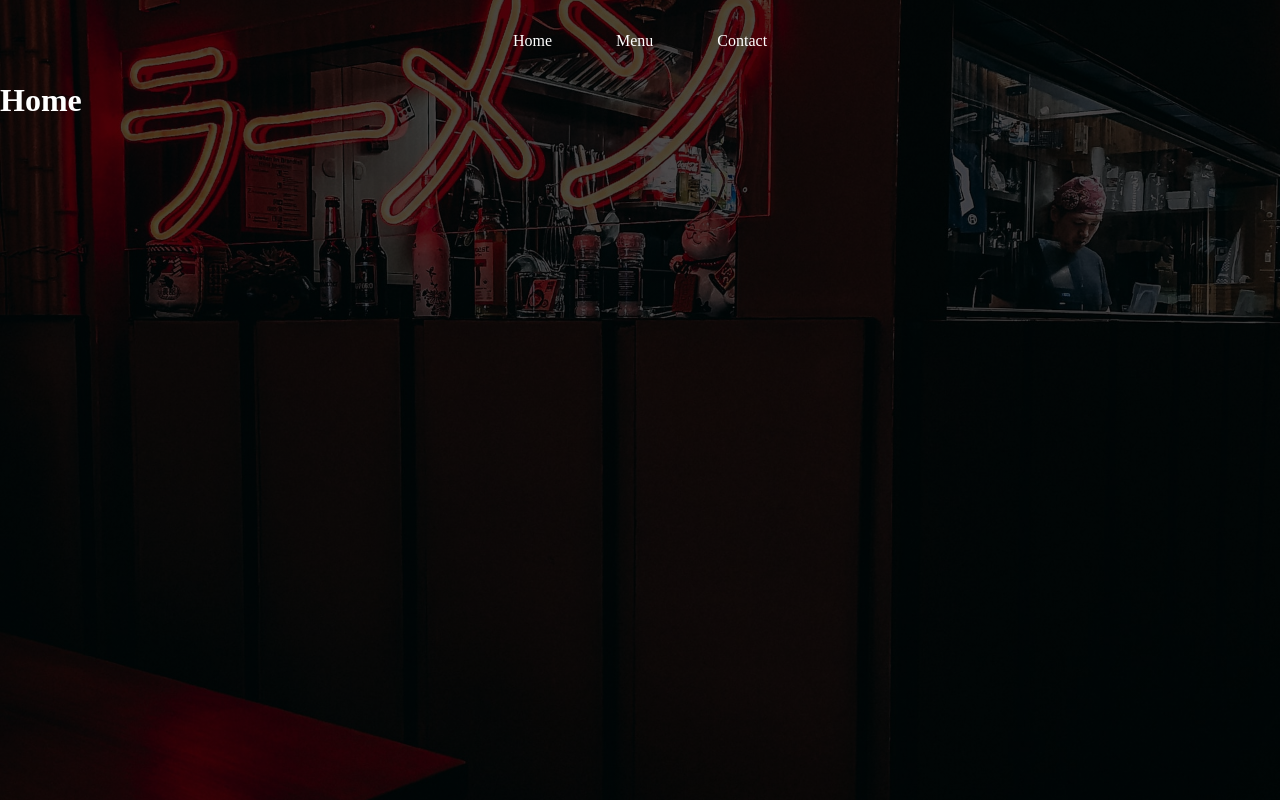
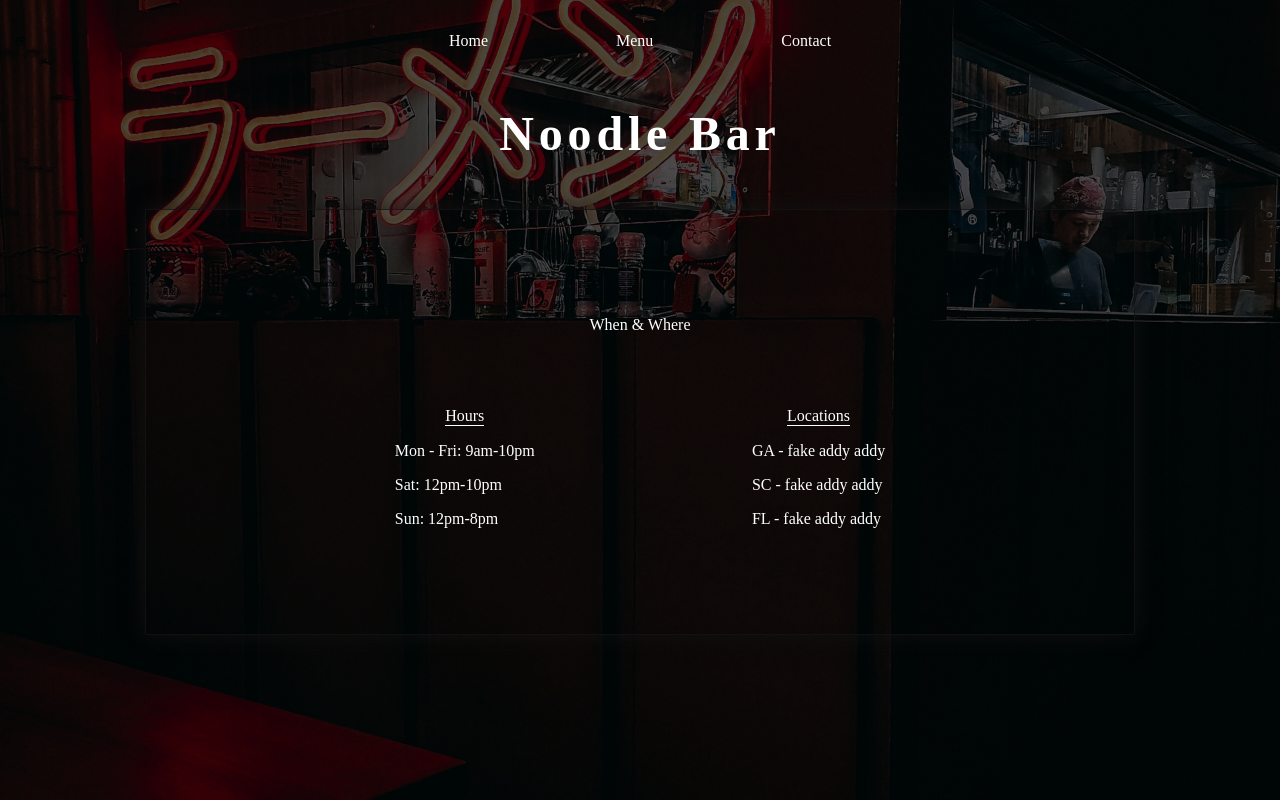
Before and after one commit to Marshnme/Restaurant-HomePage, a website built with webpack: page dist/index.html in a window 1280 px wide. Both pictures are taken after a click on the element "Home". Built offline with nearby package versions, Linux system fonts and the light colour scheme.

Commit message:
home page layout and basic styling complete

```diff
--- a/src/components/home.js
+++ b/src/components/home.js
@@ -4,13 +4,70 @@
 
 const home = () => {
     const contentDiv = document.querySelector(".content");
-    contentDiv.classList.add("home-img")
     const mainEle = document.querySelector("main");
-    let headerTest = document.createElement("h1");
-    headerTest.textContent="Home";
+    let buisName = document.createElement("h1");
+    buisName.classList.add("text-shadow","name")
+    buisName.textContent="Noodle Bar";
+
+    let infoContainer = document.createElement("div");
+    infoContainer.classList.add("info-contain")
+
+    let infoContainTitle = document.createElement("p");
+    infoContainTitle.classList.add("info-contain-title")
+    infoContainTitle.textContent = "When & Where"
+
+    infoContainer.prepend(infoContainTitle);
+
+    let infoContentContainer = document.createElement("div");
+    infoContentContainer.classList.add("info-content-container")
+
+    infoContainer.appendChild(infoContentContainer)
+
+    // HOURS HTML
+    let hoursContain = document.createElement("div")
+    hoursContain.classList.add("info-content")
+    let hoursTitle = document.createElement("p")
+    hoursTitle.classList.add("content-titles")
+    // hours.classList.add("hours")
+    hoursTitle.textContent = "Hours"
+    let monFri = document.createElement("p")
+    monFri.textContent = "Mon - Fri: 9am-10pm"
+    let sat = document.createElement("p")
+    sat.textContent = "Sat: 12pm-10pm"
+    let sunday = document.createElement("p")
+    sunday.textContent = "Sun: 12pm-8pm"
 
 
-    mainEle.appendChild(headerTest)
+    // LOCATION HTML
+
+    let locationContain = document.createElement("div")
+    locationContain.classList.add("info-content")
+
+    let locationTitle = document.createElement("p")
+    locationTitle.classList.add("content-titles")
+    locationTitle.textContent = "Locations"
+    let locationOne = document.createElement("p")
+    locationOne.textContent = "GA - fake addy addy"
+    let locationTwo = document.createElement("p")
+    locationTwo.textContent = "SC - fake addy addy"
+    let locationThree = document.createElement("p")
+    locationThree.textContent = "FL - fake addy addy"
+
+
+    mainEle.appendChild(buisName)
+    mainEle.appendChild(infoContainer)
+    infoContentContainer.appendChild(hoursContain)
+    infoContentContainer.appendChild(locationContain)
+
+    hoursContain.appendChild(hoursTitle)
+    hoursContain.appendChild(monFri)
+    hoursContain.appendChild(sat)
+    hoursContain.appendChild(sunday)
+
+    locationContain.appendChild(locationTitle)
+    locationContain.appendChild(locationOne)
+    locationContain.appendChild(locationTwo)
+    locationContain.appendChild(locationThree)
 }
 
 
--- a/src/index.js
+++ b/src/index.js
@@ -7,6 +7,7 @@ const bodyEle = document.querySelector("body");
 
 const contentDiv = document.createElement("div");
 contentDiv.classList.add("content");
+contentDiv.classList.add("home-img");
 
 const navEle = document.createElement("nav");
 navEle.classList.add("nav");
--- a/src/style.css
+++ b/src/style.css
@@ -18,7 +18,17 @@ nav{
     justify-content: center;
     align-items: center;
     padding:2rem 0;
-    gap:5%;
+    gap:10%;
+}
+
+
+main{
+    display:flex;
+    justify-content: center;
+    align-items: center;
+    flex-flow: column nowrap;
+    width:85%;
+    margin: 1.5rem auto 0 auto;
 }
 
 /* HOME STYLES */
@@ -35,3 +45,45 @@ nav{
     background-position: center center;
     background-size: cover;
 }
+
+.name{
+    font-size: 3rem;
+    letter-spacing: .3rem;
+}
+.text-shadow{
+    /* text-shadow: 3px 5px 5px white; */
+}
+
+.info-contain{
+    margin-top:3rem;
+    padding:2rem;
+    border:1px solid rgba(20, 19, 19, 0.8);
+    height:45vh;
+    min-width:85%;
+    box-shadow: 0px 0px 20px #141313cc ;
+
+    display:flex;
+    flex-flow: column nowrap;
+    justify-content: space-evenly;
+}
+
+.info-contain-title{
+    text-align: center;
+}
+
+
+.info-content-container{
+    display: flex;
+    justify-content: space-evenly;
+}
+
+.info-content{
+    display: flex;
+    flex-flow: column nowrap;
+    gap:1rem;
+}
+
+.content-titles{
+    align-self: center;
+    border-bottom:1px solid white;
+}
```
